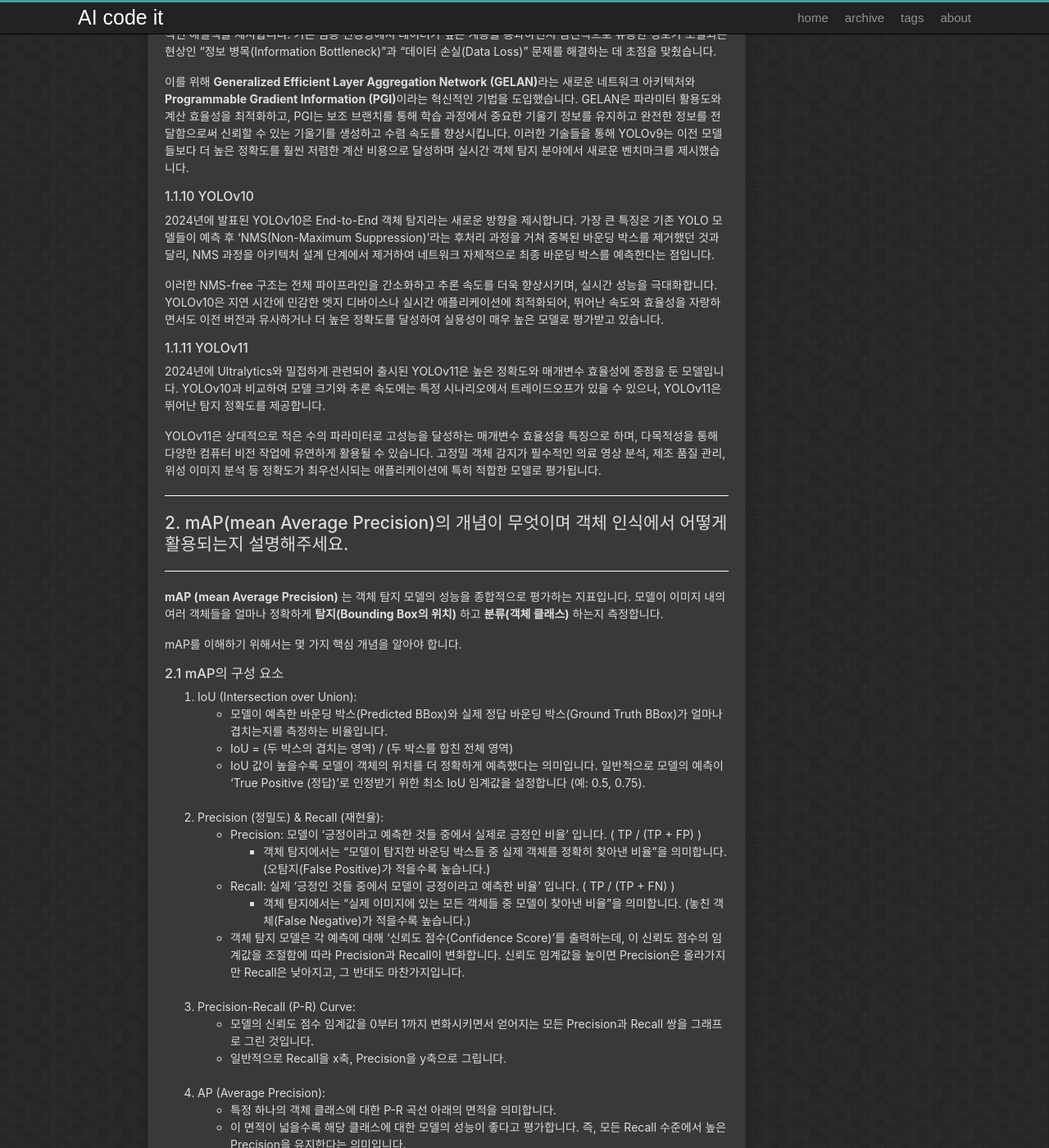
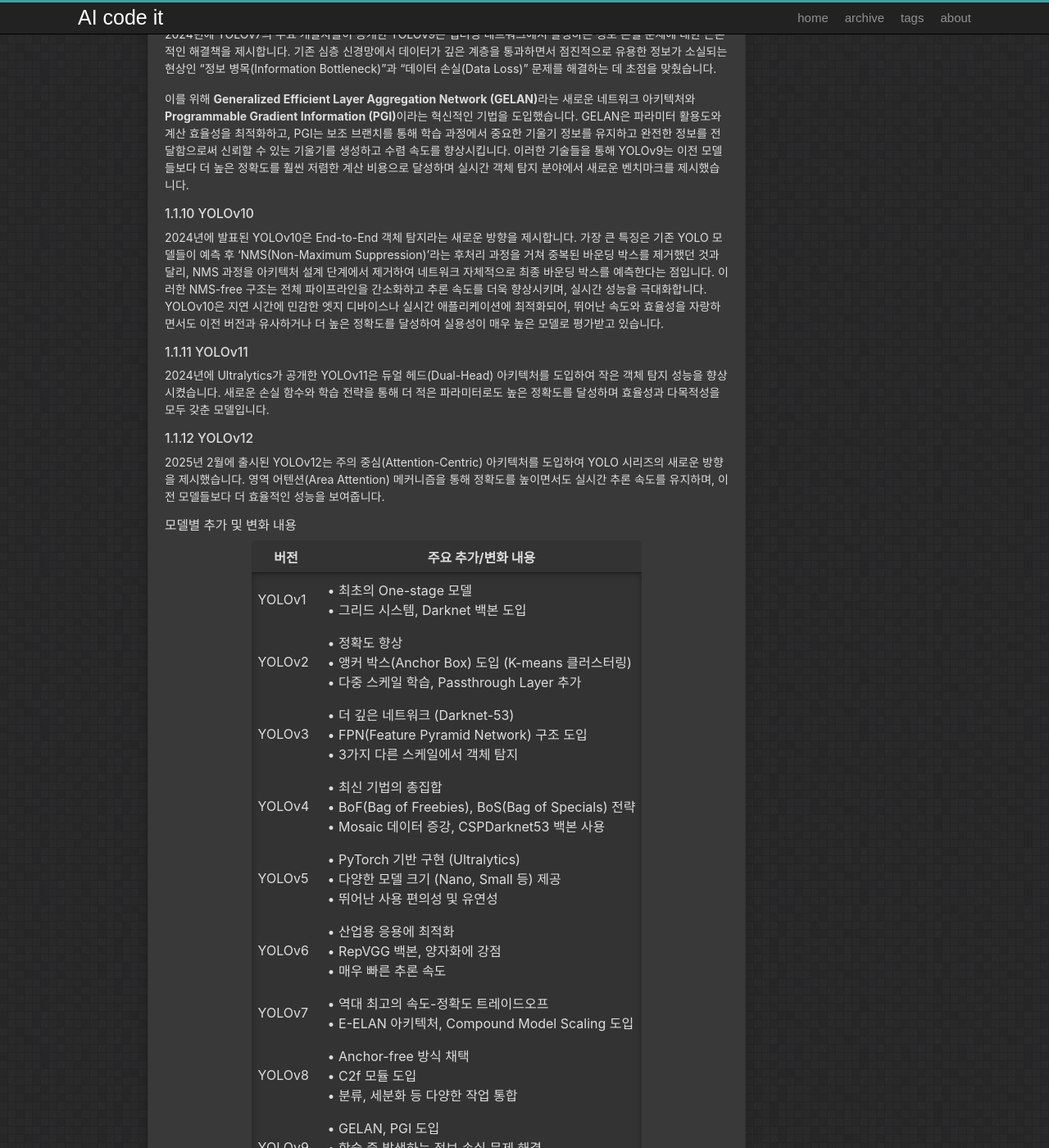
Before and after one commit to Lee-keonhee/AIcodeit, a Jekyll site: the page built from _posts/2025-08-31-weekly_8.md, in a window 1280 px wide and 1400 px high, scrolled down 2037 px. Shown: the whole window at 82% size. Built offline with Jekyll 4.4.1, drawn with Linux system fonts in a browser that asks for light colours; some of the changed text lies outside the part shown.

Commit message:
Update 2025-08-31-weekly_8.md

```diff
--- a/_posts/2025-08-31-weekly_8.md
+++ b/_posts/2025-08-31-weekly_8.md
@@ -31,7 +31,7 @@ tags: [딥러닝 기초]
 #### 1.1.3 YOLOv3
 2018년에 출시된 YOLOv3는 더욱 깊고 복잡한 네트워크 구조를 통해 정확도를 크게 끌어올렸습니다. 더 강력한 특징 추출을 위해 Darknet-53을 백본 네트워크로 사용했으며, 이는 ImageNet 벤치마크에서도 우수한 성능을 보였습니다.
 
-YOLOv3의 핵심 개선점 중 하나는 Feature Pyramid Network (FPN) 구조의 도입입니다. 이를 통해 3가지 다른 스케일의 특징 맵에서 객체 탐지를 수행할 수 있게 되어, 다양한 크기의 객체를 특히 작은 객체에 대한 탐지 정확도를 크게 향상시켰습니다. 또한, 분류 손실 함수로 시그모이드(Sigmoid)와 Binary Cross-Entropy (이진 교차 엔트로피)를 기반으로 한 Logistic Classification Loss를 사용하여 다중 라벨 분류 문제를 더 효과적으로 처리할 수 있게 했습니다. 이러한 발전은 YOLOv3가 실시간 속도를 유지하면서도 매우 높은 정확도를 달성하는 데 기여했습니다.
+YOLOv3의 핵심 개선점 중 하나는 Feature Pyramid Network (FPN) 구조와 Skip connection을 활용한 multi-scale detection의 도입입니다. 이를 통해 3가지 다른 스케일의 특징 맵에서 객체 탐지를 수행할 수 있게 되어, 다양한 크기의 객체를 특히 작은 객체에 대한 탐지 정확도를 크게 향상시켰습니다. 또한, 분류 손실 함수로 시그모이드(Sigmoid)와 Binary Cross-Entropy (이진 교차 엔트로피)를 기반으로 한 Logistic Classification Loss를 사용하여 다중 라벨 분류 문제를 더 효과적으로 처리할 수 있게 했습니다. 이러한 발전은 YOLOv3가 실시간 속도를 유지하면서도 매우 높은 정확도를 달성하는 데 기여했습니다.
 
 #### 1.1.4 YOLOv4
 2020년에 발표된 YOLOv4는 최신 딥러닝 기법들을 광범위하게 적용하여 정확도와 속도 모두에서 최고 수준의 성능을 달성한 모델입니다. 이 버전은 단순히 새로운 아키텍처를 제시하기보다는, **BoF (Bag of Freebies)**와 **BoS (Bag of Specials)**라는 전략을 통해 다양한 최적화 기법들을 효율적으로 결합한 것이 특징입니다.
@@ -64,14 +64,29 @@ YOLOv7은 효율적인 학습 전략과 함께 강력한 모델 성능을 보여
 이를 위해 **Generalized Efficient Layer Aggregation Network (GELAN)**라는 새로운 네트워크 아키텍처와 **Programmable Gradient Information (PGI)**이라는 혁신적인 기법을 도입했습니다. GELAN은 파라미터 활용도와 계산 효율성을 최적화하고, PGI는 보조 브랜치를 통해 학습 과정에서 중요한 기울기 정보를 유지하고 완전한 정보를 전달함으로써 신뢰할 수 있는 기울기를 생성하고 수렴 속도를 향상시킵니다. 이러한 기술들을 통해 YOLOv9는 이전 모델들보다 더 높은 정확도를 훨씬 저렴한 계산 비용으로 달성하며 실시간 객체 탐지 분야에서 새로운 벤치마크를 제시했습니다.
 
 #### 1.1.10 YOLOv10
-2024년에 발표된 YOLOv10은 End-to-End 객체 탐지라는 새로운 방향을 제시합니다. 가장 큰 특징은 기존 YOLO 모델들이 예측 후 'NMS(Non-Maximum Suppression)'라는 후처리 과정을 거쳐 중복된 바운딩 박스를 제거했던 것과 달리, NMS 과정을 아키텍처 설계 단계에서 제거하여 네트워크 자체적으로 최종 바운딩 박스를 예측한다는 점입니다.
-
-이러한 NMS-free 구조는 전체 파이프라인을 간소화하고 추론 속도를 더욱 향상시키며, 실시간 성능을 극대화합니다. YOLOv10은 지연 시간에 민감한 엣지 디바이스나 실시간 애플리케이션에 최적화되어, 뛰어난 속도와 효율성을 자랑하면서도 이전 버전과 유사하거나 더 높은 정확도를 달성하여 실용성이 매우 높은 모델로 평가받고 있습니다.
+2024년에 발표된 YOLOv10은 End-to-End 객체 탐지라는 새로운 방향을 제시합니다. 가장 큰 특징은 기존 YOLO 모델들이 예측 후 'NMS(Non-Maximum Suppression)'라는 후처리 과정을 거쳐 중복된 바운딩 박스를 제거했던 것과 달리, NMS 과정을 아키텍처 설계 단계에서 제거하여 네트워크 자체적으로 최종 바운딩 박스를 예측한다는 점입니다. 이러한 NMS-free 구조는 전체 파이프라인을 간소화하고 추론 속도를 더욱 향상시키며, 실시간 성능을 극대화합니다. YOLOv10은 지연 시간에 민감한 엣지 디바이스나 실시간 애플리케이션에 최적화되어, 뛰어난 속도와 효율성을 자랑하면서도 이전 버전과 유사하거나 더 높은 정확도를 달성하여 실용성이 매우 높은 모델로 평가받고 있습니다.
 
 #### 1.1.11 YOLOv11
-2024년에 Ultralytics와 밀접하게 관련되어 출시된 YOLOv11은 높은 정확도와 매개변수 효율성에 중점을 둔 모델입니다. YOLOv10과 비교하여 모델 크기와 추론 속도에는 특정 시나리오에서 트레이드오프가 있을 수 있으나, YOLOv11은 뛰어난 탐지 정확도를 제공합니다.
+2024년에 Ultralytics가 공개한 YOLOv11은 듀얼 헤드(Dual-Head) 아키텍처를 도입하여 작은 객체 탐지 성능을 향상시켰습니다. 새로운 손실 함수와 학습 전략을 통해 더 적은 파라미터로도 높은 정확도를 달성하며 효율성과 다목적성을 모두 갖춘 모델입니다.
 
-YOLOv11은 상대적으로 적은 수의 파라미터로 고성능을 달성하는 매개변수 효율성을 특징으로 하며, 다목적성을 통해 다양한 컴퓨터 비전 작업에 유연하게 활용될 수 있습니다. 고정밀 객체 감지가 필수적인 의료 영상 분석, 제조 품질 관리, 위성 이미지 분석 등 정확도가 최우선시되는 애플리케이션에 특히 적합한 모델로 평가됩니다.
+#### 1.1.12 YOLOv12
+2025년 2월에 출시된 YOLOv12는 주의 중심(Attention-Centric) 아키텍처를 도입하여 YOLO 시리즈의 새로운 방향을 제시했습니다. 영역 어텐션(Area Attention) 메커니즘을 통해 정확도를 높이면서도 실시간 추론 속도를 유지하며, 이전 모델들보다 더 효율적인 성능을 보여줍니다.
+#### 모델별 추가 및 변화 내용
+
+| 버전	| 주요 추가/변화 내용 |
+|-------|-------------------|
+| YOLOv1 |	• 최초의 One-stage 모델 <br> • 그리드 시스템, Darknet 백본 도입 |
+| YOLOv2 |	• 정확도 향상 <br> • 앵커 박스(Anchor Box) 도입 (K-means 클러스터링) <br> • 다중 스케일 학습, Passthrough Layer 추가 |
+| YOLOv3 |	• 더 깊은 네트워크 (Darknet-53) <br> • FPN(Feature Pyramid Network) 구조 도입 <br> • 3가지 다른 스케일에서 객체 탐지 |
+| YOLOv4 |	• 최신 기법의 총집합 <br> • BoF(Bag of Freebies), BoS(Bag of Specials) 전략 <br> • Mosaic 데이터 증강, CSPDarknet53 백본 사용 |
+| YOLOv5 |	• PyTorch 기반 구현 (Ultralytics) <br> • 다양한 모델 크기 (Nano, Small 등) 제공 <br> • 뛰어난 사용 편의성 및 유연성 |
+| YOLOv6 |	• 산업용 응용에 최적화 <br> • RepVGG 백본, 양자화에 강점 <br> • 매우 빠른 추론 속도 |
+| YOLOv7 |	• 역대 최고의 속도-정확도 트레이드오프 <br> • E-ELAN 아키텍처, Compound Model Scaling 도입 |
+| YOLOv8 |	• Anchor-free 방식 채택 <br> • C2f 모듈 도입 <br> • 분류, 세분화 등 다양한 작업 통합 |
+| YOLOv9 |	• GELAN, PGI 도입 <br> • 학습 중 발생하는 정보 손실 문제 해결 <br> • 효율적인 파라미터 활용 |
+| YOLOv10 |	• NMS-free 아키텍처 <br> • 후처리 과정 제거, End-to-End 추론 <br> • 추론 지연 시간(Latency) 최소화 |
+| YOLOv11 |	• Ultralytics 개발 <br> • 듀얼 헤드 아키텍처로 작은 객체 탐지 개선 <br> • 더 적은 파라미터로 높은 정확도 달성 |
+| YOLOv12 |	• Ultralytics 개발 <br> • 어텐션 중심(Attention-Centric) 아키텍처 <br> • 영역 어텐션(A²), R-ELAN 등 도입 <br> • YOLO 공식 모델 중 최초의 Transformer 기반 접근 |
 
 
 ---
```
